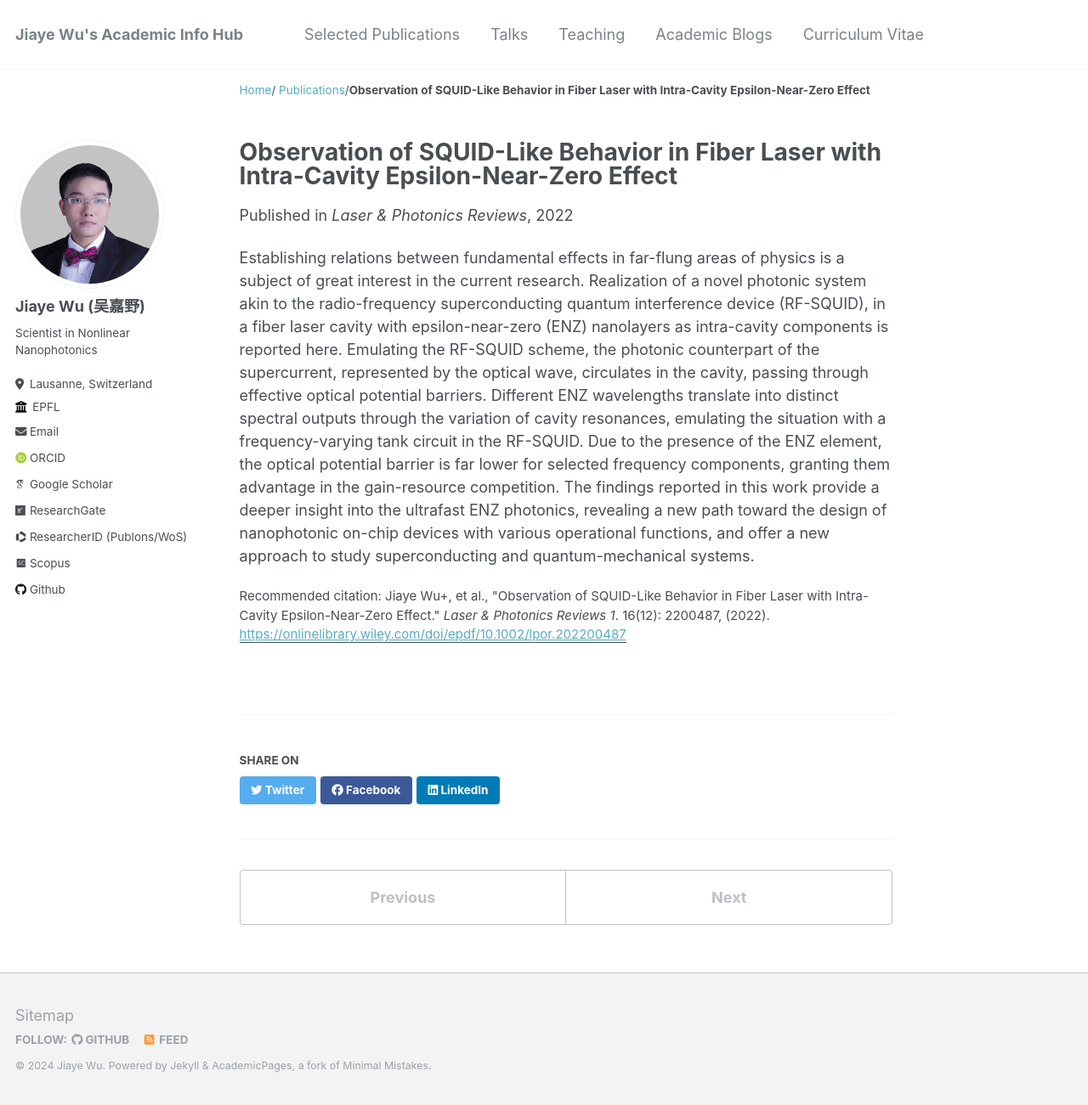
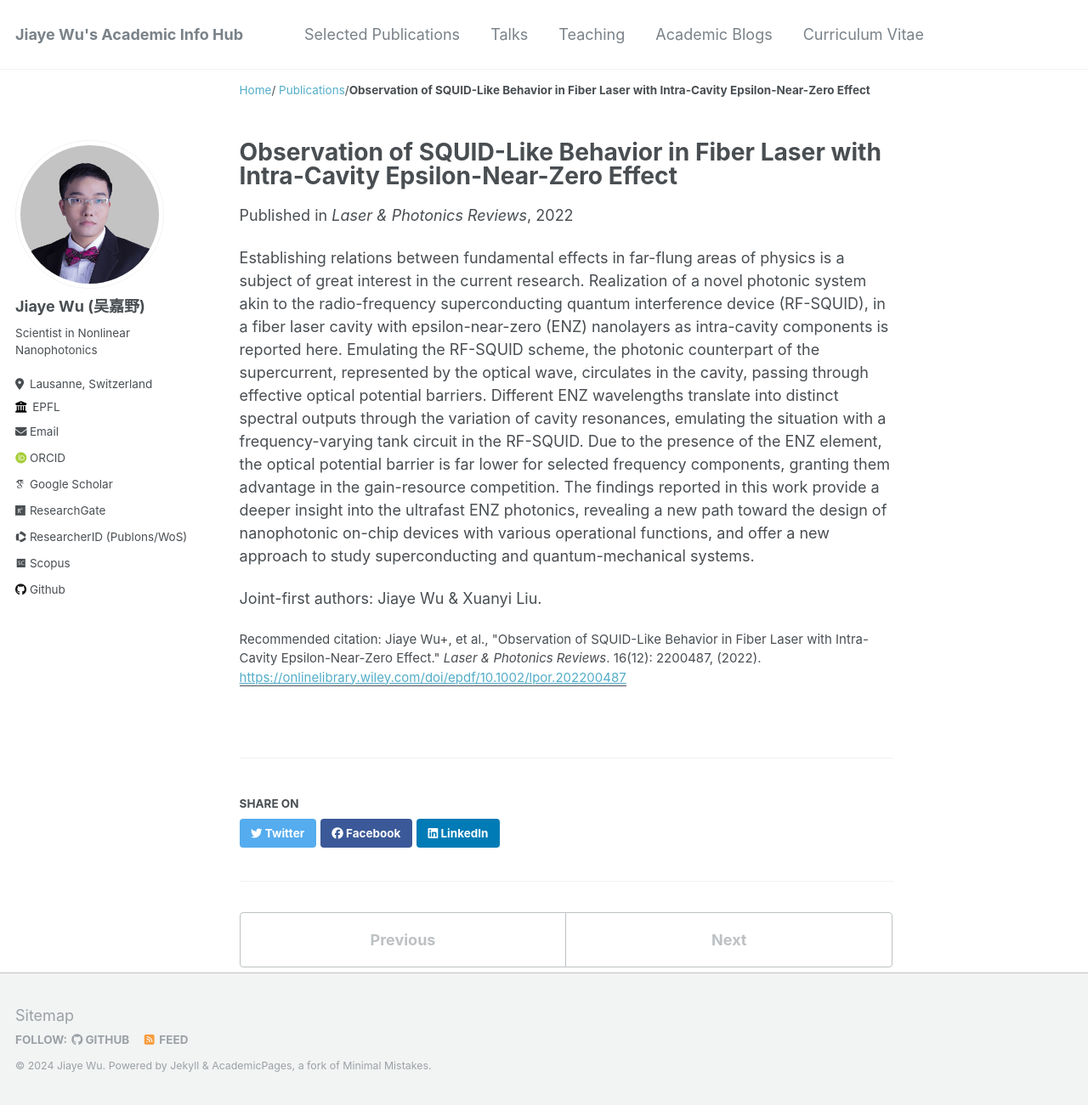
Before and after one commit to jiaye-wu/academicpages-version, a Jekyll site: the page built from _publications/2022-08-Laser Photonics Reviews.md, in a window 1280 px wide and 1301 px high. Shown: the whole window at 85% size. Built offline with Jekyll 4.4.1, drawn with Linux system fonts in a browser that asks for light colours; some web fonts are replaced.

Commit message:
Update 2022-08-Laser Photonics Reviews.md

```diff
--- a/_publications/2022-08-Laser Photonics Reviews.md
+++ b/_publications/2022-08-Laser Photonics Reviews.md
@@ -6,7 +6,9 @@ excerpt: 'RF-SQUID-like behavior is observed in fiber laser with a near-zero-per
 date: 2022-08-25
 venue: 'Laser & Photonics Reviews'
 paperurl: 'https://onlinelibrary.wiley.com/doi/epdf/10.1002/lpor.202200487'
-citation: 'Jiaye Wu+, et al., &quot;Observation of SQUID-Like Behavior in Fiber Laser with Intra-Cavity Epsilon-Near-Zero Effect.&quot; <i>Laser & Photonics Reviews 1</i>. 16(12): 2200487, (2022).'
+citation: 'Jiaye Wu+, et al., &quot;Observation of SQUID-Like Behavior in Fiber Laser with Intra-Cavity Epsilon-Near-Zero Effect.&quot; <i>Laser & Photonics Reviews</i>. 16(12): 2200487, (2022).'
 ---
 
 Establishing relations between fundamental effects in far-flung areas of physics is a subject of great interest in the current research. Realization of a novel photonic system akin to the radio-frequency superconducting quantum interference device (RF-SQUID), in a fiber laser cavity with epsilon-near-zero (ENZ) nanolayers as intra-cavity components is reported here. Emulating the RF-SQUID scheme, the photonic counterpart of the supercurrent, represented by the optical wave, circulates in the cavity, passing through effective optical potential barriers. Different ENZ wavelengths translate into distinct spectral outputs through the variation of cavity resonances, emulating the situation with a frequency-varying tank circuit in the RF-SQUID. Due to the presence of the ENZ element, the optical potential barrier is far lower for selected frequency components, granting them advantage in the gain-resource competition. The findings reported in this work provide a deeper insight into the ultrafast ENZ photonics, revealing a new path toward the design of nanophotonic on-chip devices with various operational functions, and offer a new approach to study superconducting and quantum-mechanical systems.
+
+Joint-first authors: Jiaye Wu & Xuanyi Liu.
```
